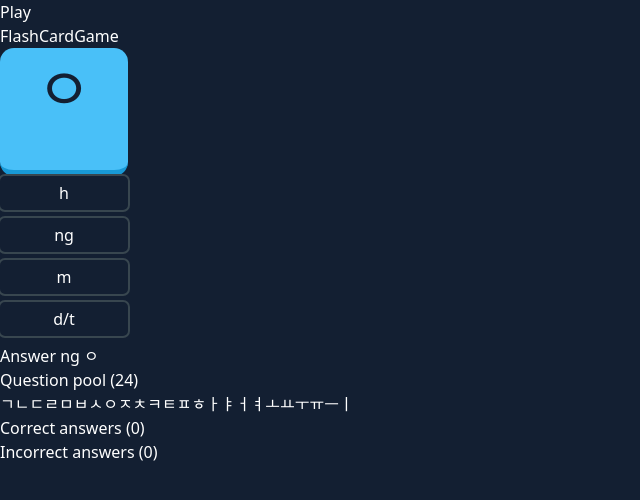
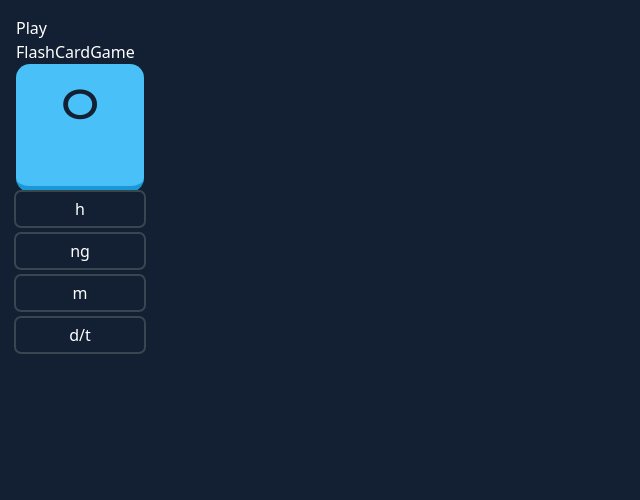
Before and after one commit to keabyte/kteacher, a React (Vite) app: page / in a window 1280 px wide. Shown: the top 500 px of the page, without its empty margins (0-640 px from the left). Built offline with nearby package versions, Linux system fonts and the light colour scheme.

Commit message:
chore: add types

```diff
--- a/package.json
+++ b/package.json
@@ -7,7 +7,8 @@
 		"dev": "vite",
 		"build": "tsc && vite build",
 		"lint": "eslint . --ext ts,tsx --report-unused-disable-directives --max-warnings 0",
-		"preview": "vite preview"
+		"preview": "vite preview",
+		"format": "npx prettier . --write"
 	},
 	"dependencies": {
 		"react": "^18.2.0",
--- a/src/App.tsx
+++ b/src/App.tsx
@@ -4,12 +4,14 @@ import PlayPage from './pages/PlayPage';
 
 const App = () => {
 	return (
+		<div className="p-4">
 			<BrowserRouter>
 				<Routes>
 					<Route path="/" Component={PlayPage} />
 					<Route path="/overview" Component={CheatSheetPage} />
 				</Routes>
 			</BrowserRouter>
+		</div>
 	);
 };
 
--- a/src/components/cheat-sheet/CheatSheet.tsx
+++ b/src/components/cheat-sheet/CheatSheet.tsx
@@ -3,7 +3,7 @@ import CheatSheetCharacterSet from './CheatSheetCharacterSet';
 
 const CheatSheet = () => {
 	return (
-		<div className="p-4">
+		<div>
 			<CheatSheetCharacterSet characters={hangul.simple_vowels} title="Simple vowels"></CheatSheetCharacterSet>
 			<CheatSheetCharacterSet
 				characters={hangul.simple_consonants}
--- a/src/components/cheat-sheet/CheatSheetCharacterSet.tsx
+++ b/src/components/cheat-sheet/CheatSheetCharacterSet.tsx
@@ -1,6 +1,7 @@
+import { Character } from '../../types/Character';
 import CheatSheetTile from './CheatSheetTile';
 
-const CheatSheetCharacterSet = ({ characters, title }) => {
+const CheatSheetCharacterSet = ({ characters, title }: { characters: Character[]; title: string }) => {
 	return (
 		<div className="pb-6">
 			<div className="text-2xl mb-1">{title}</div>
--- a/src/components/cheat-sheet/CheatSheetTile.tsx
+++ b/src/components/cheat-sheet/CheatSheetTile.tsx
@@ -1,6 +1,7 @@
+import { Character } from '../../types/Character';
 import './CheatSheetTile.css';
 
-const CheatSheetTile = ({ character }) => {
+const CheatSheetTile = ({ character }: { character: Character }) => {
 	return (
 		<div className="cheat-sheet-tile">
 			<div className="text-6xl">{character.hangul}</div>
--- a/src/components/flash-card-game/FlashCard.tsx
+++ b/src/components/flash-card-game/FlashCard.tsx
@@ -1,6 +1,7 @@
+import { Character } from '../../types/Character';
 import './FlashCard.css';
 
-const FlashCard = ({ character, showRoman }) => {
+const FlashCard = ({ character, showRoman = false }: { character: Character; showRoman: boolean }) => {
 	return (
 		<div className="flash-card-tile">
 			<div className="text-6xl">{character.hangul}</div>
--- a/src/components/flash-card-game/FlashCardGame.tsx
+++ b/src/components/flash-card-game/FlashCardGame.tsx
@@ -1,28 +1,33 @@
 import { useState } from 'react';
 import hangul from '../../hangul.json';
+import { Character } from '../../types/Character';
 import FlashCard from './FlashCard';
 import { FlashCardAnswer } from './FlashCardAnswer';
 
 const MIN_QUESTION_POOL_SIZE = 3;
 const ANSWER_OPTION_COUNT = 4;
 
-const getRandomElement = array => {
+function getRandomElement(array: any[]) {
 	return array[Math.floor(Math.random() * array.length)];
+}
+
+declare type FlashCardGameModel = {
+	questionPool: Character[];
+	currentCharacter: Character;
+	answerOptions: Character[];
 };
 
-const FlashCardGame = () => {
+const FlashCardGame = (): FlashCardGameModel => {
 	function resetModel() {
 		const currentCharacter = getRandomElement(allCharacters);
 		return {
 			questionPool: allCharacters,
-			correctAnswers: [],
-			incorrectAnswers: [],
 			currentCharacter,
 			answerOptions: generateAnswerOptions(currentCharacter)
 		};
 	}
 
-	function generateAnswerOptions(currentCharacter) {
+	function generateAnswerOptions(currentCharacter: Character) {
 		const answerOptionIndex = Math.floor(Math.random() * ANSWER_OPTION_COUNT);
 		const answerOptionPool = allCharacters.filter(it => it.hangul !== currentCharacter.hangul);
 		const options = [];
@@ -40,13 +45,8 @@ const FlashCardGame = () => {
 		return options;
 	}
 
-	function checkAnswer(character) {
-		if (character.hangul === model.currentCharacter.hangul) {
-			model.correctAnswers.push(model.currentCharacter);
-		} else {
-			model.incorrectAnswers.push(model.currentCharacter);
-		}
-
+	function checkAnswer(character: Character) {
+		console.log('Clicked answer', character);
 		nextQuestion();
 	}
 
@@ -72,31 +72,6 @@ const FlashCardGame = () => {
 					<FlashCardAnswer onClick={() => checkAnswer(it)} key={i} character={it}></FlashCardAnswer>
 				))}
 			</div>
-			{!!model.currentCharacter && process.env.NODE_ENV === 'development' && (
-				<div>
-					<div>
-						Answer {model.currentCharacter.roman} {model.currentCharacter.hangul}
-					</div>
-					Question pool ({model.questionPool.length})
-					<div>
-						{model.questionPool.map((it, i) => (
-							<span key={i}>{it.hangul}</span>
-						))}
-					</div>
-					Correct answers ({model.correctAnswers.length})
-					<div>
-						{model.correctAnswers.map((it, i) => (
-							<span key={i}>{it.hangul}</span>
-						))}
-					</div>
-					Incorrect answers ({model.incorrectAnswers.length})
-					<div>
-						{model.incorrectAnswers.map((it, i) => (
-							<span key={i}>{it.hangul}</span>
-						))}
-					</div>
-				</div>
-			)}
 		</div>
 	);
 };
--- /dev/null
+++ b/src/types/Character.ts
@@ -0,0 +1,4 @@
+export interface Character {
+	hangul: string;
+	roman: string;
+}
```
Lines whose indentation alone changed are shown as unchanged.
